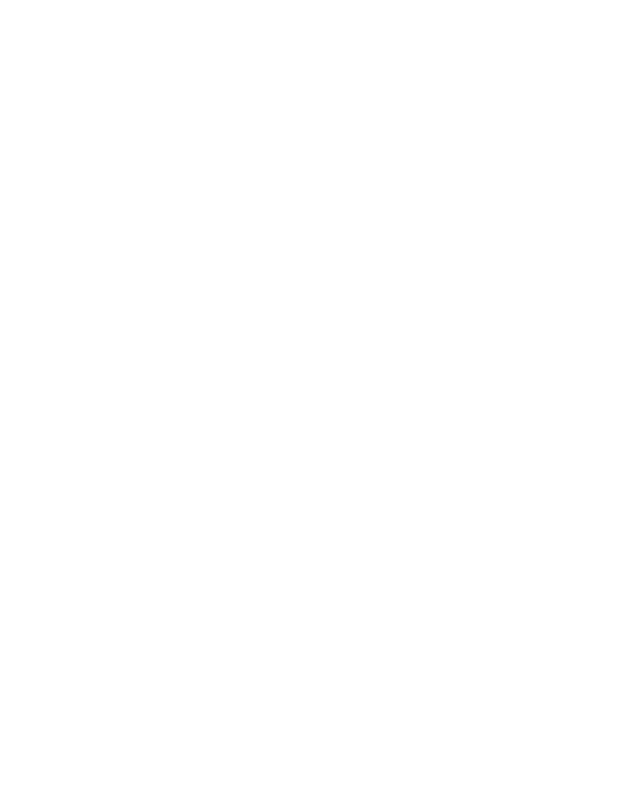
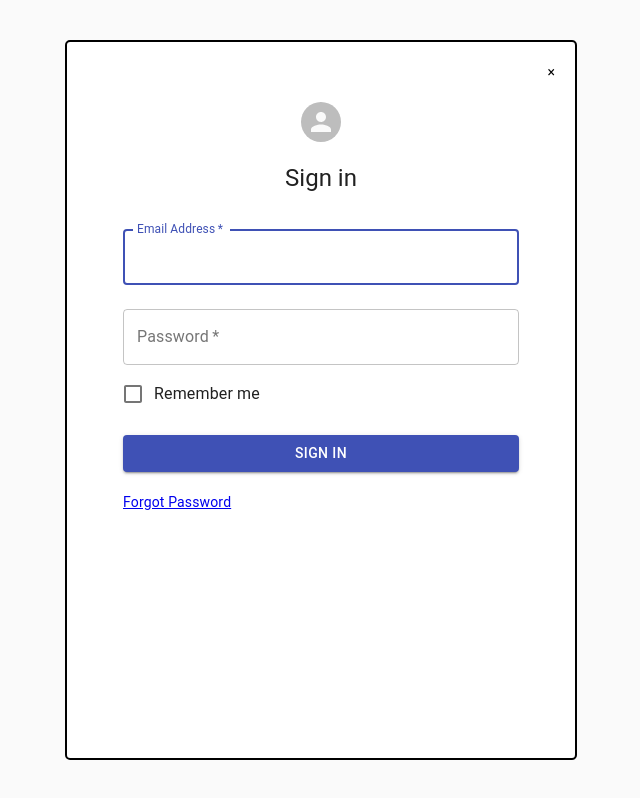
Before and after one commit to Arangel4/CodeAcademy_FrontEnd, a React (Create React App) app: page /login in a window 1280 px wide. Shown: the whole page, without its empty margins (319-959 px from the left). Built offline with nearby package versions, Linux system fonts and the light colour scheme.

Commit message:
Inital Commit

```diff
--- a/src/App.js
+++ b/src/App.js
@@ -6,6 +6,7 @@ import store from './redux/store';
 import { Provider } from 'react-redux';
 import UserDashboard from './components/UserDashboard';
 import ResetPassword from './components/ResetPassword';
+import Login from './components/Login';
 
 function App() {
   // Top-most components are wrapped, so my entire react app has access to the Redux store.
@@ -17,6 +18,7 @@ function App() {
           <Route exact path="/" component={ Home } />
           <Route path="/user-dashboard" component={ UserDashboard } />
           <Route path="/reset-password" component={ ResetPassword } />
+          <Route path="/login" component={ Login } />
         </Router>
       </div>
     </Provider>
--- a/src/components/Home.js
+++ b/src/components/Home.js
@@ -62,7 +62,7 @@ class Home extends Component {
                     </AppBar>
                     <Container className="containerStyle" fixed>
                         <Paper className="paperStyle">
-                        <h2>Help is one search away.</h2>
+                        {/* <h2>Help is one search away.</h2> */}
                             <Grid container spacing={4}>
 
                                 {/* RADIO BUTTON FOR GENDER */}
--- a/src/components/Login.js
+++ b/src/components/Login.js
@@ -11,6 +11,14 @@ class Login extends Component {
             seen: false
         }
     }
+    // Change page when button is clicked.
+    toggle = (e) => {
+        e.preventDefault();
+        this.setState({
+            loggedIn: !this.state.loggedIn
+        });
+    }
+
     // Close from the sign in pop up box.
     handleClick = () => {
         this.props.toggle();
@@ -23,13 +31,7 @@ class Login extends Component {
         });
     };
 
-    // Change page when button is clicked.
-    toggle = (e) => {
-        e.preventDefault();
-        this.setState({
-            loggedIn: !this.state.loggedIn
-        });
-    }
+
     render() {
         console.log(`${this.state.loggedIn}`);
         return(
@@ -80,7 +82,7 @@ class Login extends Component {
                                                 fullWidth
                                                 variant="contained"
                                                 color="primary"
-                                                onClick={this.toggle}>
+                                                onClick={this.toggle} href="/user-dashboard">
                                             Sign In
                                             </Button>
                                         </div>
@@ -89,7 +91,6 @@ class Login extends Component {
                                                 <div onClick={this.togglePop}>
                                                     <Link to="/reset-password" variant="body2">Forgot Password</Link>
                                                 </div>
-                                                {/* {this.state.seen ? <ResetPassword toggle={this.togglePop} /> : null} */}
                                             </Grid>
                                         </Grid>
                                     </form>
--- a/src/components/ResetPassword.js
+++ b/src/components/ResetPassword.js
@@ -1,5 +1,5 @@
 import React, { Component } from "react";
-import { Button, CssBaseline, TextField, Grid, Typography, Container } from '@material-ui/core';
+import { Button, CssBaseline, TextField, Grid, Typography, Link, Container } from '@material-ui/core';
 
 
 export default class ResetPassword extends Component {
@@ -41,6 +41,9 @@ export default class ResetPassword extends Component {
                                 className="submitStyle">
                                 Send
                             </Button>
+                            <Grid>
+                                <Link href="/" variant="body2">Cancel</Link>
+                            </Grid>
                         </form>
                     </div>
                     </Container>
```
